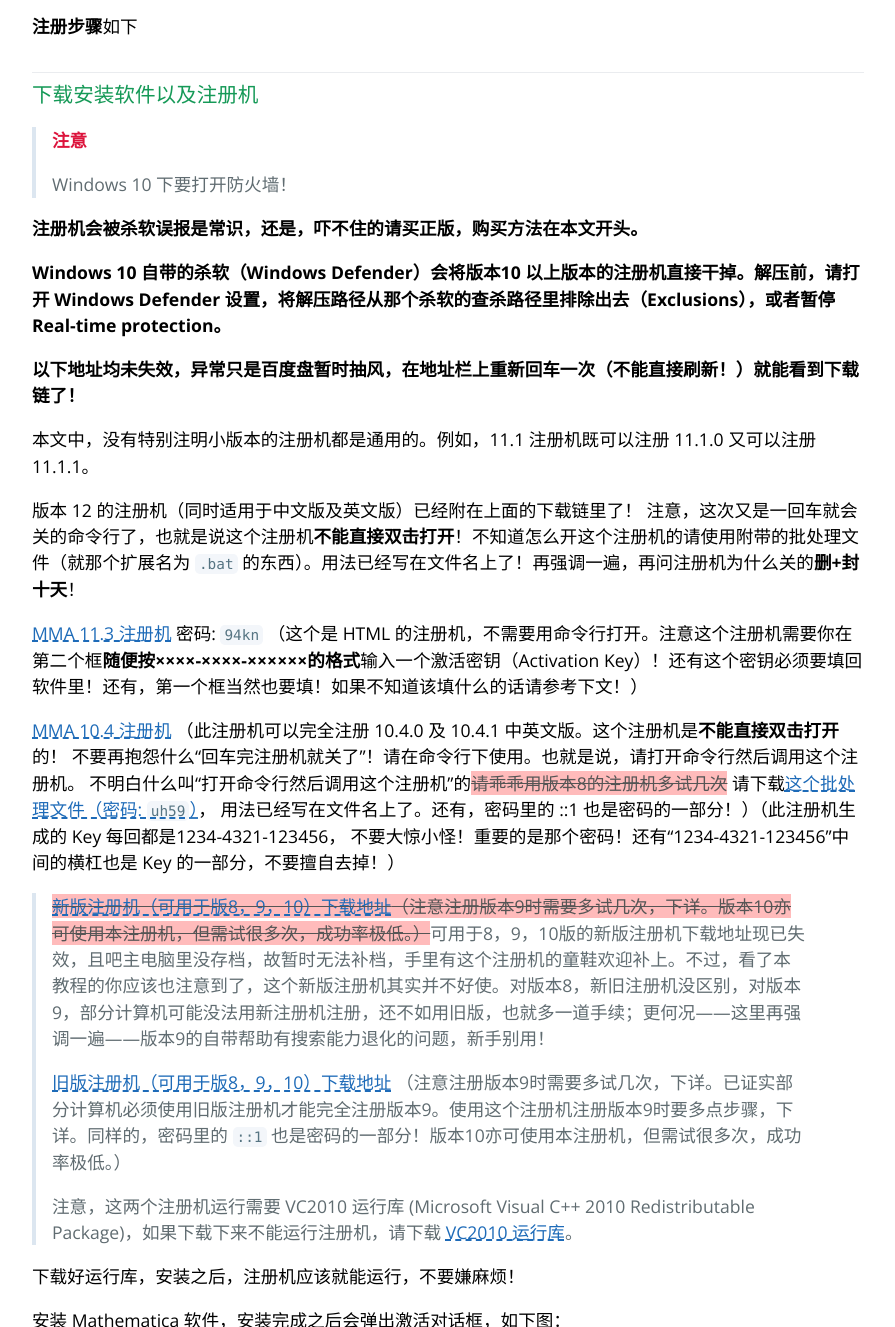
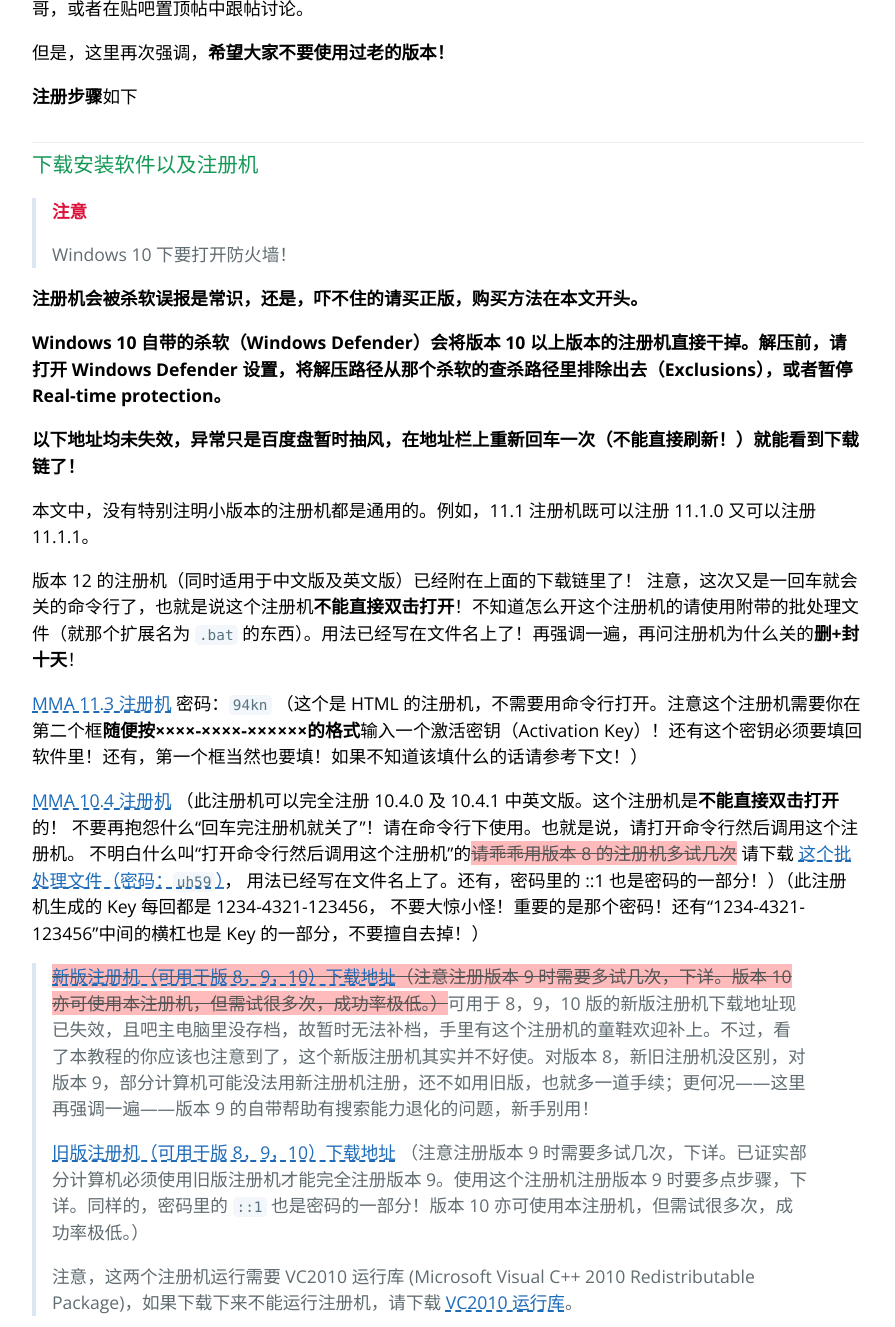
Before and after one commit to TieBaMma/InstallTutorial, a Jekyll site: the page built from index.md, in a window 1280 px wide and 1400 px high, scrolled down 5887 px, cut to the strip 0-1327 px from the top of the window. Shown: the whole strip, without its empty margins (192-1087 px from the left). Built offline with Jekyll 4.4.1, drawn with Linux system fonts in a browser that asks for light colours; some of the changed text lies outside the part shown.

````diff
--- a/index.md
+++ b/index.md
@@ -117,23 +120,23 @@
 >
 > Linux 版无中文版，自行汉化的方法可参考 <http://tieba.baidu.com/p/4024190694>。
 
-Mathematica 11.3.0 中文版 (Win版 + 破解工具)，磁力链接：
+Mathematica 11.3.0 中文版 (Win 版 + 破解工具），磁力链接：
 
 ```uri
 magnet:?xt=urn:btih:29de7b51d85fa418c0af9812fd127a5acad158bd
 ```
 
-[MMA 11.3.0 中文版 Win版，百度盘](https://pan.baidu.com/s/1SPqELlJYaLwgsJRLbMg8OA) 密码: `3nem`
+[MMA 11.3.0 中文版 Win 版，百度盘](https://pan.baidu.com/s/1SPqELlJYaLwgsJRLbMg8OA) 密码：`3nem`
 
-Mathematica 11.3.0 中文版 (Mac版 + 破解工具)，磁力链接：
+Mathematica 11.3.0 中文版 (Mac 版 + 破解工具），磁力链接：
 
 ```uri
 magnet:?xt=urn:btih:b60c78d79a57b1fdb6d891d54dbf691cfbcff99c
 ```
 
-[MMA 11.3.0 中文版 Mac版，百度盘](https://pan.baidu.com/s/1Imn6SLCnzDlBIifTHjoOKw) 密码: `7si9`
+[MMA 11.3.0 中文版 Mac 版，百度盘](https://pan.baidu.com/s/1Imn6SLCnzDlBIifTHjoOKw) 密码：`7si9`
 
-Mathematica 11.3.0 英文版 (Win + Linux + Mac + 破解工具)，磁力链接：
+Mathematica 11.3.0 英文版 (Win + Linux + Mac + 破解工具），磁力链接：
 
 ```uri
 magnet:?xt=urn:btih:aad5462ec9e4c20d350a53caff59bf6b7758a249
@@ -151,13 +154,13 @@
 
 对于最新的 版本 10 中文版，自版本 9.0.1 持续至今的中文帮助搜索能力退化问题已经得到了解决。（10.3.0 版本时，部分电脑需要使用 <http://tieba.baidu.com/p/4172398243> 中的方法进行修复，10.3.1 后似乎已无此问题）
 
-[MMA 10.4.1 中文版](http://pan.baidu.com/s/1o8NEPei) 密码: `wx9u`
+[MMA 10.4.1 中文版](http://pan.baidu.com/s/1o8NEPei) 密码：`wx9u`
 
 [MMA 10.4 英文版](http://pan.baidu.com/s/1jHbldtG)
 
-[MMA 10.4 英文版（Linux版）](http://pan.baidu.com/s/1kUrz2qr)（前面已经说了 Linux 版没中文）
+[MMA 10.4 英文版（Linux 版）](http://pan.baidu.com/s/1kUrz2qr)（前面已经说了 Linux 版没中文）
 
-[MMA 10.4 英文版（Mac版）](http://pan.baidu.com/s/1i3RfiNb)
+[MMA 10.4 英文版（Mac 版）](http://pan.baidu.com/s/1i3RfiNb)
 
 [CDF Player 10.3.1 英文版](http://pan.baidu.com/s/1i4kFX7v)
 
@@ -165,7 +168,7 @@
 
 > **警告**
 >
-> 版本9 的注册是历代最烦，并且有中文帮助搜索能力退化的问题，不推荐使用。
+> 版本 9 的注册是历代最烦，并且有中文帮助搜索能力退化的问题，不推荐使用。
 
 > **注意**
 >
@@ -206,15 +209,15 @@
 
 [MMA 7.0 中文版](https://pan.baidu.com/s/1VOeMOe15755SaulpTXD4ig)，提取码 `axir`。注意，中文文档需要手动覆盖，搞不清怎么覆盖的就用高版本！
 
-[MMA 5.0 英文版](https://pan.baidu.com/s/1MWnpsZ8QA2DBZXf1N6ayRg) 提取码：`8nb9` （WinXP可用。）
+[MMA 5.0 英文版](https://pan.baidu.com/s/1MWnpsZ8QA2DBZXf1N6ayRg) 提取码：`8nb9` （WinXP 可用。）
 
-[MMA 4.1 英文版](https://pan.baidu.com/s/1FrZSuxlO4CULYIRfyhLa-Q) 提取码：`hcqq` （WinXP可用。）
+[MMA 4.1 英文版](https://pan.baidu.com/s/1FrZSuxlO4CULYIRfyhLa-Q) 提取码：`hcqq` （WinXP 可用。）
 
-[MMA 3.0 英文版](https://pan.baidu.com/s/1hscUVwo) 提取码: `n73z` （WinXP可用。）
+[MMA 3.0 英文版](https://pan.baidu.com/s/1hscUVwo) 提取码：`n73z` （WinXP 可用。）
 
-[MMA 2.1 英文版（Win3.1版）](https://pan.baidu.com/s/1RkmZUQxYxDMfV2sfe5HZsg) 提取码：`p7o2` （IMG格式软盘镜像，可以装在WMWare的Win98虚拟机上。）
+[MMA 2.1 英文版（Win3.1 版）](https://pan.baidu.com/s/1RkmZUQxYxDMfV2sfe5HZsg) 提取码：`p7o2` （IMG 格式软盘镜像，可以装在 WMWare 的 Win98 虚拟机上。）
 
-[MMA 1.2 英文版（DOS版）](https://pan.baidu.com/s/1eRMJX54) 提取码: `ihbx` （FLP格式VMWare软盘镜像，可以装在WMWare的Win98虚拟机上，并且似乎硬盘至少要两个分区，否则画不了图。）
+[MMA 1.2 英文版（DOS 版）](https://pan.baidu.com/s/1eRMJX54) 提取码：`ihbx` （FLP 格式 VMWare 软盘镜像，可以装在 WMWare 的 Win98 虚拟机上，并且似乎硬盘至少要两个分区，否则画不了图。）
 
 至于有版本收藏癖好的朋友，请自己去网上找吧。
 
@@ -236,7 +239,7 @@
 
 **注册机会被杀软误报是常识，还是，吓不住的请买正版，购买方法在本文开头。**
 
-**Windows 10 自带的杀软（Windows Defender）会将版本10 以上版本的注册机直接干掉。解压前，请打开 Windows Defender 设置，将解压路径从那个杀软的查杀路径里排除出去（Exclusions），或者暂停 Real-time protection。**
+**Windows 10 自带的杀软（Windows Defender）会将版本 10 以上版本的注册机直接干掉。解压前，请打开 Windows Defender 设置，将解压路径从那个杀软的查杀路径里排除出去（Exclusions），或者暂停 Real-time protection。**
 
 **以下地址均未失效，异常只是百度盘暂时抽风，在地址栏上重新回车一次（不能直接刷新！）就能看到下载链了！**
 
@@ -245,15 +248,15 @@
 版本 12 的注册机（同时适用于中文版及英文版）已经附在上面的下载链里了！
 注意，这次又是一回车就会关的命令行了，也就是说这个注册机**不能直接双击打开**！不知道怎么开这个注册机的请使用附带的批处理文件（就那个扩展名为 `.bat` 的东西）。用法已经写在文件名上了！再强调一遍，再问注册机为什么关的**删+封十天**！
 
-[MMA 11.3 注册机](https://pan.baidu.com/s/1zCO8b5KCqCM61RMzcD_ILg) 密码: `94kn`
+[MMA 11.3 注册机](https://pan.baidu.com/s/1zCO8b5KCqCM61RMzcD_ILg) 密码：`94kn`
 （这个是 HTML 的注册机，不需要用命令行打开。注意这个注册机需要你在第二个框**随便按××××-××××-××××××的格式**输入一个激活密钥（Activation Key）！还有这个密钥必须要填回软件里！还有，第一个框当然也要填！如果不知道该填什么的话请参考下文！）
 
 [MMA 10.4 注册机](http://pan.baidu.com/s/1dF8xg0h)
-（此注册机可以完全注册 10.4.0 及 10.4.1 中英文版。这个注册机是**不能直接双击打开**的！ 不要再抱怨什么“回车完注册机就关了”！请在命令行下使用。也就是说，请打开命令行然后调用这个注册机。 不明白什么叫“打开命令行然后调用这个注册机”的<del>请乖乖用版本8的注册机多试几次</del> 请下载[这个批处理文件（密码: `uh59`）](https://pan.baidu.com/s/1HR2bwacizkNrPRmYi1Kmvw)， 用法已经写在文件名上了。还有，密码里的 ::1 也是密码的一部分！）（此注册机生成的 Key 每回都是1234-4321-123456， 不要大惊小怪！重要的是那个密码！还有“1234-4321-123456”中间的横杠也是 Key 的一部分，不要擅自去掉！）
+（此注册机可以完全注册 10.4.0 及 10.4.1 中英文版。这个注册机是**不能直接双击打开**的！ 不要再抱怨什么“回车完注册机就关了”！请在命令行下使用。也就是说，请打开命令行然后调用这个注册机。 不明白什么叫“打开命令行然后调用这个注册机”的<del>请乖乖用版本 8 的注册机多试几次</del> 请下载 [这个批处理文件（密码：`uh59`）](https://pan.baidu.com/s/1HR2bwacizkNrPRmYi1Kmvw)， 用法已经写在文件名上了。还有，密码里的 ::1 也是密码的一部分！）（此注册机生成的 Key 每回都是 1234-4321-123456， 不要大惊小怪！重要的是那个密码！还有“1234-4321-123456”中间的横杠也是 Key 的一部分，不要擅自去掉！）
 
-> <del>[新版注册机（可用于版8，9，10）下载地址](http://pan.baidu.com/share/link?shareid=188221&uk=1661347987)（注意注册版本9时需要多试几次，下详。版本10亦可使用本注册机，但需试很多次，成功率极低。）</del>可用于8，9，10版的新版注册机下载地址现已失效，且吧主电脑里没存档，故暂时无法补档，手里有这个注册机的童鞋欢迎补上。不过，看了本教程的你应该也注意到了，这个新版注册机其实并不好使。对版本8，新旧注册机没区别，对版本9，部分计算机可能没法用新注册机注册，还不如用旧版，也就多一道手续；更何况——这里再强调一遍——版本9的自带帮助有搜索能力退化的问题，新手别用！
+> <del>[新版注册机（可用于版 8，9，10）下载地址](http://pan.baidu.com/share/link?shareid=188221&uk=1661347987)（注意注册版本 9 时需要多试几次，下详。版本 10 亦可使用本注册机，但需试很多次，成功率极低。）</del>可用于 8，9，10 版的新版注册机下载地址现已失效，且吧主电脑里没存档，故暂时无法补档，手里有这个注册机的童鞋欢迎补上。不过，看了本教程的你应该也注意到了，这个新版注册机其实并不好使。对版本 8，新旧注册机没区别，对版本 9，部分计算机可能没法用新注册机注册，还不如用旧版，也就多一道手续；更何况——这里再强调一遍——版本 9 的自带帮助有搜索能力退化的问题，新手别用！
 >
-> [旧版注册机（可用于版8，9，10）下载地址](http://pan.baidu.com/s/1eQGtvF0) （注意注册版本9时需要多试几次，下详。已证实部分计算机必须使用旧版注册机才能完全注册版本9。使用这个注册机注册版本9时要多点步骤，下详。同样的，密码里的 `::1` 也是密码的一部分！版本10亦可使用本注册机，但需试很多次，成功率极低。）
+> [旧版注册机（可用于版 8，9，10）下载地址](http://pan.baidu.com/s/1eQGtvF0) （注意注册版本 9 时需要多试几次，下详。已证实部分计算机必须使用旧版注册机才能完全注册版本 9。使用这个注册机注册版本 9 时要多点步骤，下详。同样的，密码里的 `::1` 也是密码的一部分！版本 10 亦可使用本注册机，但需试很多次，成功率极低。）
 >
 > 注意，这两个注册机运行需要 VC2010 运行库 (Microsoft Visual C++ 2010 Redistributable Package)，如果下载下来不能运行注册机，请下载 [VC2010 运行库](http://pan.baidu.com/share/link?shareid=386759&uk=1661347987)。
 
@@ -278,9 +281,9 @@
 ![4](http://ww4.sinaimg.cn/large/a15b4afegw1f7gulg7i3hj208h0b2gmm)
 
 注意：图中所示的是老版注册机的界面，它的 Activation Key 的格式是
-`4位数字-4位数字-5位字母`，或者里面有 `::1`。
+`4 位数字-4 位数字-5 位字母`，或者里面有 `::1`。
 
-使用新版注册机算出来的 Activation Key 是 `4-4-6` 的形式。这里强烈不推荐使用新版注册机注册版本9和版本10，因为已经证实在许多计算机上，新版注册机无法完全注册版本9和版本10。老注册机在注册版本9时可能要多点步骤，下详。
+使用新版注册机算出来的 Activation Key 是 `4-4-6` 的形式。这里强烈不推荐使用新版注册机注册版本 9 和版本 10，因为已经证实在许多计算机上，新版注册机无法完全注册版本 9 和版本 10。老注册机在注册版本 9 时可能要多点步骤，下详。
 
 还有，以上截图是版本 8、9 注册机的截图，版本 10 至版本 11.2 注册机只有那个黑乎乎的命令行界面，但**使用方法和这个注册机没什么不同，不要大惊小怪**！
 
@@ -297,11 +300,11 @@
 如果是 MMA 8 中文版，那么按照本文步骤，100% 注册成功，Enjoy it！
 
 如果是 MMA 9 中文版，那么注册步骤一样，只是不一定 100% 成功，需要多试几次，一定要多试几次！！！
-如果人品好，两三次就成功了；如果人品实在差，试了30、40次都没有成功，那么还是老实安装 MMA 8 中文版吧，足够你学习使用了。
+如果人品好，两三次就成功了；如果人品实在差，试了 30、40 次都没有成功，那么还是老实安装 MMA 8 中文版吧，足够你学习使用了。
 
 再强调一次，注册中文版不要用英文版注册机，否则开不了帮助！
 
-如果是 MMA 9 英文版，那么注册步骤也一样，只是不用纠结，因为有 MMA 9 版本所对应的英文注册机([下载链接](http://pan.baidu.com/share/link?shareid=549603888&uk=1661347987)，注意这个只能用来注册英文版！）
+如果是 MMA 9 英文版，那么注册步骤也一样，只是不用纠结，因为有 MMA 9 版本所对应的英文注册机 ([下载链接](http://pan.baidu.com/share/link?shareid=549603888&uk=1661347987)，注意这个只能用来注册英文版！）
 
 如果是版本 10 和版本 11 中英文版，注册步骤比版本 8 和 9 还要简单，并成功率 100%（？），Enjoy it!
 
@@ -313,9 +316,9 @@
 
 ### 使用老版注册机注册 9 时所需的额外步骤
 
-由于一些尚不明确的原因（此部分欢迎补充），有部分朋友的电脑在使用新版注册机注册版本9中文版时依旧会出现中文帮助打不开的问题。
+由于一些尚不明确的原因（此部分欢迎补充），有部分朋友的电脑在使用新版注册机注册版本 9 中文版时依旧会出现中文帮助打不开的问题。
 
-目前发现的唯一对策是使用老版注册机。老版注册机一度被认为无法正常注册版本9中文版，但是事实并非如此。使用老版注册机注册后所需的额外步骤如下：
+目前发现的唯一对策是使用老版注册机。老版注册机一度被认为无法正常注册版本 9 中文版，但是事实并非如此。使用老版注册机注册后所需的额外步骤如下：
 
 打开软件，点击顶部菜单的 编辑 -> 偏好设置 -> 界面 -> 菜单和对话框语言设置 -> ChineseSimplified；之后关闭软件重启，自带帮助就可以顺利打开了！
 
@@ -366,7 +369,7 @@
 
 【A4】不分。
 
-### 【Q5】注册机算出来的 Activation Key 只有13位？
+### 【Q5】注册机算出来的 Activation Key 只有 13 位？
 
 【A5】因为使用了旧版的注册机，此注册机也可以用，但要多些步骤，上详。
 
@@ -395,9 +398,9 @@
 
 【A7】Mathematica 安装包同时包含 32 和 64 位，它会自动判断你的系统类型并安装。
 
-### 【Q8】64位系统在安装了 VC2010 运行库 后，那两个注册机仍然无法使用
+### 【Q8】64 位系统在安装了 VC2010 运行库 后，那两个注册机仍然无法使用
 
-【A8】对于64位系统，VC2010 运行库的 64 位和 32 位版本都要安装，然后注册机才能运行。也就是说，64 位系统需要安装本文下载链接 VC2010 文件中 X86 和 X64 两个文件。具体请下载文件查看。
+【A8】对于 64 位系统，VC2010 运行库的 64 位和 32 位版本都要安装，然后注册机才能运行。也就是说，64 位系统需要安装本文下载链接 VC2010 文件中 X86 和 X64 两个文件。具体请下载文件查看。
 
 ### 【Q9】注册不当：Mathematica 已注册，但功能有限制，比如自由输入不能使用，虚拟全书、函数浏览器、帮助文档不能使用
 
@@ -409,7 +412,7 @@
 
 解决办法是，清理残余信息，再重新注册。至于如何清理，按照官网的说法，只要在启动软件的时候按住 <kbd>Ctrl</kbd> 和 <kbd>Shift</kbd> 即可。
 
-如果仍然存在问题，那么可以手动清理，方法如下。更多内容可以参考官网的[这篇教程](https://support.wolfram.com/kb/12464)。
+如果仍然存在问题，那么可以手动清理，方法如下。更多内容可以参考官网的 [这篇教程](https://support.wolfram.com/kb/12464)。
 
 如果您使用 **Windows 8 及更高版本**的系统，请**以管理员权限**打开一个 **PowerShell** 窗口，
 
@@ -449,7 +452,7 @@
 C:\Documents and Settings\All Users\Application Data\Mathematica\Licensing
 ```
 
-Windows 7 32位/64位 及更高版本系统在：
+Windows 7 32 位/64 位 及更高版本系统在：
 
 ```text
 %ProgramData%\Mathematica\Licensing
@@ -485,25 +488,24 @@
 
 提示说：
 
-> 这份 Mathematica 使用的密码不允许英语以外的其它语言. 关于启用更多的功能，请与 Wolfram Research 联系(`http://www.wolfram.com`). 您必须重新启动前端.
-
+> 这份 Mathematica 使用的密码不允许英语以外的其它语言。关于启用更多的功能，请与 Wolfram Research 联系 (`http://www.wolfram.com`). 您必须重新启动前端。
 【A10】因为你用英文注册机注册了中文版。（叫你不认真看教程、跑外面去乱下注册机！🤦‍）
 
 再强调一遍，**一定要用对注册机！**
 
-要完全注册 版本8 和 版本9 的中文版，只能使用 版本8 的中文版注册机。
+要完全注册 版本 8 和 版本 9 的中文版，只能使用 版本 8 的中文版注册机。
 
 弄不清什么是中文版注册机的人，以及自以为使用了中文版注册机却依然出现这个问题的人，请使用本教程中提供的注册机！
 
-### 【Q11】Windows XP 32位 最多能支持 Mathematica 多高的版本？
+### 【Q11】Windows XP 32 位 最多能支持 Mathematica 多高的版本？
 
-【A11】版本9
+【A11】版本 9
 
 ### 【Q12】为什么每回点开注册机都出现这个？
 
 ![q12](http://ww4.sinaimg.cn/large/a15b4afegw1f7guucxxcbj20a60550so)
 
-【A12】上面的教程已经说了，请安装 VC运行库。
+【A12】上面的教程已经说了，请安装 VC 运行库。
 
 ### 【Q13】使用没问题，但界面出现乱码，如图
 
@@ -513,13 +515,13 @@
 
 一种已经被证实的原因是，电脑的系统地区被改动过，此种情况改回中文区即可解决。
 
-### 【Q14】版本10（不论中英文版）卡顿，卡在初始界面，界面显示不完全
+### 【Q14】版本 10（不论中英文版）卡顿，卡在初始界面，界面显示不完全
 
-【A14】具体参考<del>[此帖](http://tieba.baidu.com/p/4039684644)</del>(注：此链接因 妙谛莲花 被百度无故封号，目前暂无法访问)。卡顿问题在该帖2楼，卡在初始界面的问题在该帖3楼，界面显示不完全的问题在该帖4楼。
+【A14】具体参考<del>[此帖](http://tieba.baidu.com/p/4039684644)</del>（注：此链接因 妙谛莲花 被百度无故封号，目前暂无法访问）。卡顿问题在该帖 2 楼，卡在初始界面的问题在该帖 3 楼，界面显示不完全的问题在该帖 4 楼。
 
 ### 【Q15】Windows 10 最多能支持 Mathematica 多低的版本？
 
-【A15】至少 版本8 之后的都支持。（前面的没测试过。）
+【A15】至少 版本 8 之后的都支持。（前面的没测试过。）
 
 ### 【Q16】安装完后打开出现未响应，如图所示
 
@@ -539,7 +541,7 @@
 
 ### 【Q19】 注册机一回车完就直接关了，怎么回事啊？
 
-【A19】教程的正文里已经说了三遍，版本10及以后的注册机是不能直接双击打开的！右键选打开当然也是不行的，不要自作聪明！
+【A19】教程的正文里已经说了三遍，版本 10 及以后的注册机是不能直接双击打开的！右键选打开当然也是不行的，不要自作聪明！
 
 请在命令行下使用注册机。也就是说，请打开命令行，然后调用这个注册机。
 
@@ -549,7 +551,7 @@
 
 【A20】和 Mathematica 自带的字体安装未成功有关。
 
-请仔细检查杀软（比如，360啊，360啊，还有360啊）是否屏蔽了外部字体安装。更多讨论请参看[此帖](http://community.wolfram.com/groups/-/m/t/917946)。
+请仔细检查杀软（比如，360 啊，360 啊，还有 360 啊）是否屏蔽了外部字体安装。更多讨论请参看 [此帖](http://community.wolfram.com/groups/-/m/t/917946)。
 
 ### 【Q21】 软件是否可以安装在中文路径下？
 
````
Also changed, not shown: other parts of index.md (+17 -14 lines).
